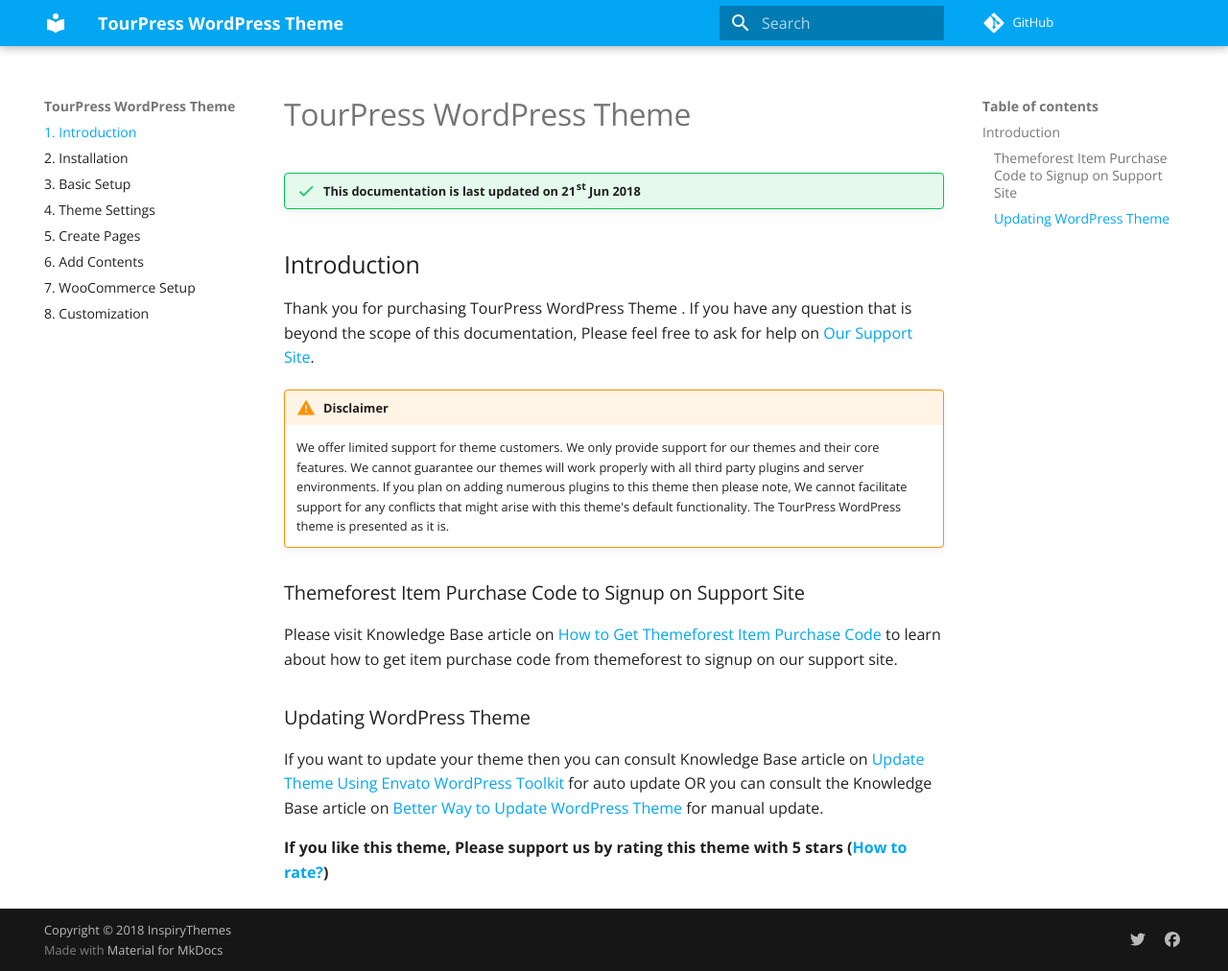
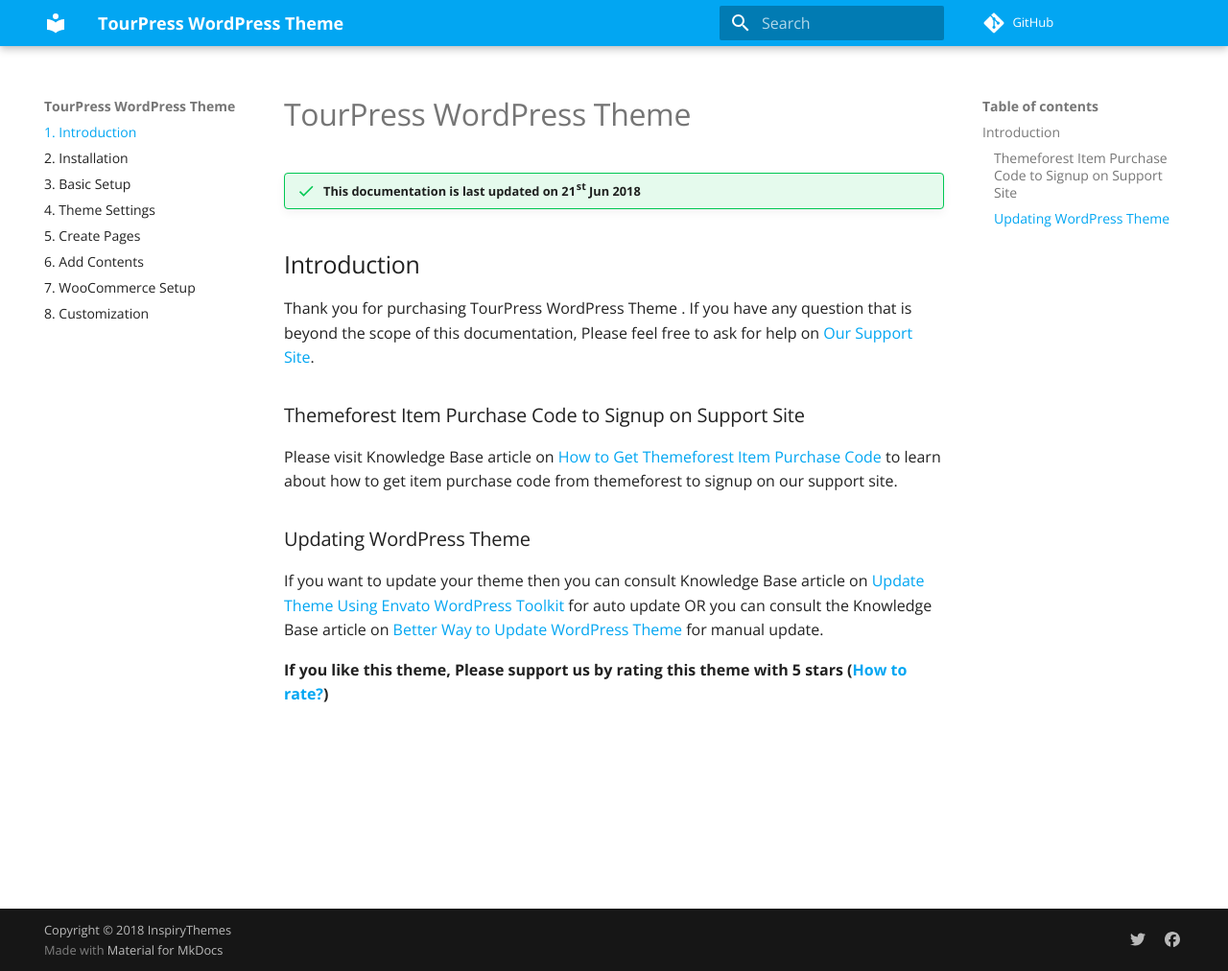
Before and after one commit to fahidjavid/doc-test, an MkDocs documentation site: the page built from docs/index.md, in a window 1280 px wide and 1012 px high. Shown: the whole window at 96% size. Built offline with MkDocs 1.6.1 and Material for MkDocs 9.7.7, drawn with Linux system fonts in a browser that asks for light colours; comment, search, counter and statistics services are not loaded; old or Windows-style settings are respelled for this version of MkDocs.

Commit message:
Disclaimer Removed

```diff
--- a/docs/index.md
+++ b/docs/index.md
@@ -4,9 +4,6 @@
 
 ## Introduction
 Thank you for purchasing TourPress WordPress Theme . If you have any question that is beyond the scope of this documentation, Please feel free to ask for help on [Our Support Site](https://support.inspirythemes.com/).
-
-!!! warning "Disclaimer"
-    We offer limited support for theme customers. We only provide support for our themes and their core features. We cannot guarantee our themes will work properly with all third party plugins and server environments. If you plan on adding numerous plugins to this theme then please note, We cannot facilitate support for any conflicts that might arise with this theme's default functionality. The TourPress WordPress theme is presented as it is.
 
 ### Themeforest Item Purchase Code to Signup on Support Site
 Please visit Knowledge Base article on [How to Get Themeforest Item Purchase Code](https://support.inspirythemes.com/knowledgebase/how-to-get-themeforest-item-purchase-code/) to learn about how to get item purchase code from themeforest to signup on our support site.
```
